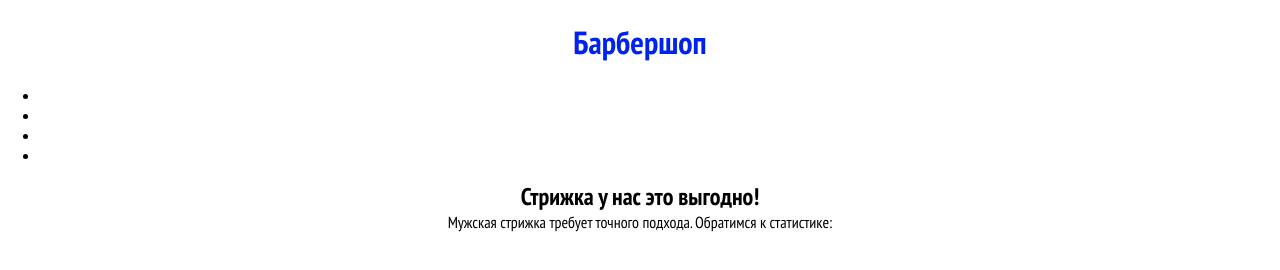
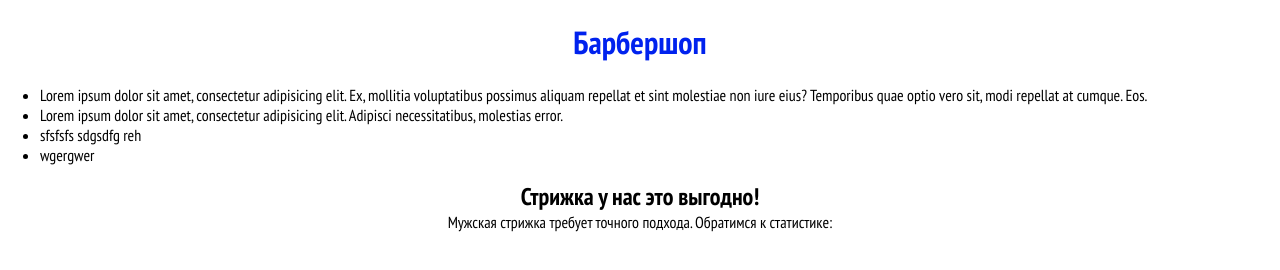
Before and after one commit to InsaneMax/barbershop-responsive, a website: page index.html in a window 1280 px wide. Drawn offline with Linux system fonts and the light colour scheme.

Commit message:
Change nav in index

```diff
--- a/index.html
+++ b/index.html
@@ -10,10 +10,10 @@
     <h1 class="page-header__title">Барбершоп</h1>
     <nav class="main-nav">
       <ul class="main-nav__list">
-        <li class="main-nav__item"></li>
-        <li class="main-nav__item"></li>
-        <li class="main-nav__item"></li>
-        <li class="main-nav__item"></li>
+        <li class="main-nav__item">Lorem ipsum dolor sit amet, consectetur adipisicing elit. Ex, mollitia voluptatibus possimus aliquam repellat et sint molestiae non iure eius? Temporibus quae optio vero sit, modi repellat at cumque. Eos.</li>
+        <li class="main-nav__item">Lorem ipsum dolor sit amet, consectetur adipisicing elit. Adipisci necessitatibus, molestias error.</li>
+        <li class="main-nav__item">sfsfsfs sdgsdfg reh </li>
+        <li class="main-nav__item">wgergwer </li>
       </ul>
     </nav>
     <h2 class="page-header__promo">Стрижка у нас это выгодно!</h2>
```
